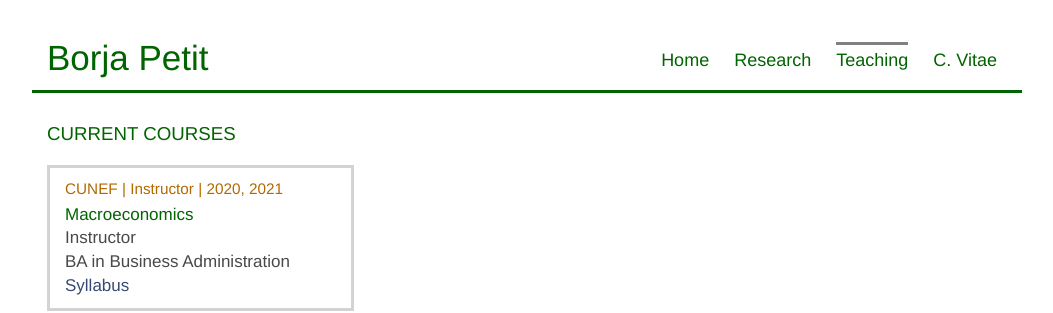
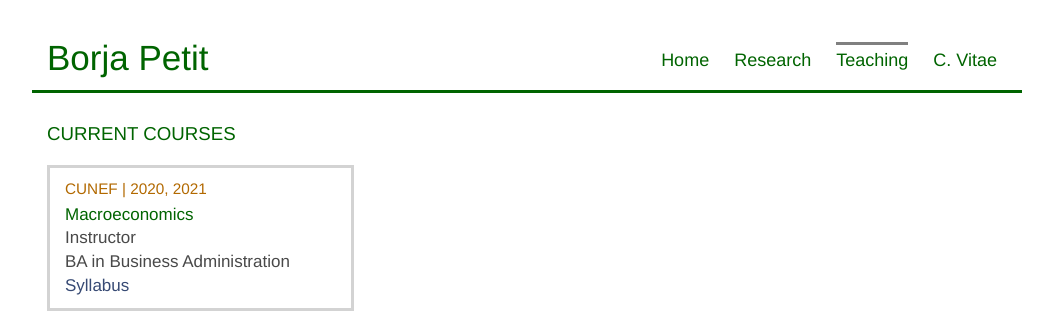
Before and after one commit to vsangiah/vsangiah.github.io, a plain HTML site: page teaching.html in a window 1280 px wide. Shown: the top 313 px of the page, without its empty margins (113-1166 px from the left). Drawn offline with nearby package versions, Linux system fonts and the light colour scheme; a web font is replaced by a local one.

Commit message:
new css file

```diff
--- a/teaching.html
+++ b/teaching.html
@@ -42,7 +42,7 @@
     <div class="teaching">
 
     <div class="course">
-      <alert>CUNEF | Instructor | 2020, 2021</alert>
+      <alert>CUNEF | 2020, 2021</alert>
       <p><paper>Macroeconomics</paper>
       <br>Instructor
       <br>BA in Business Administration
```
